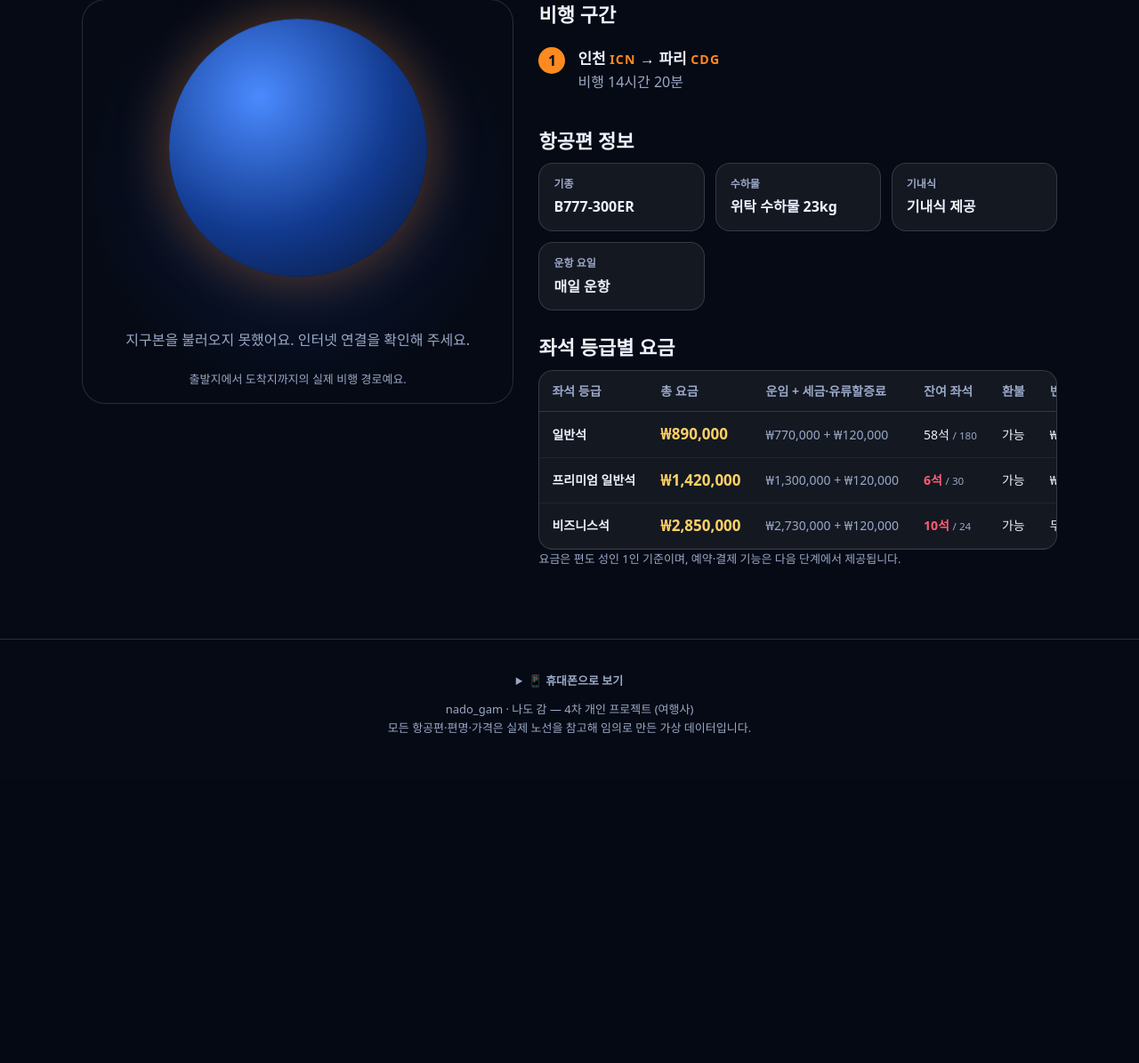
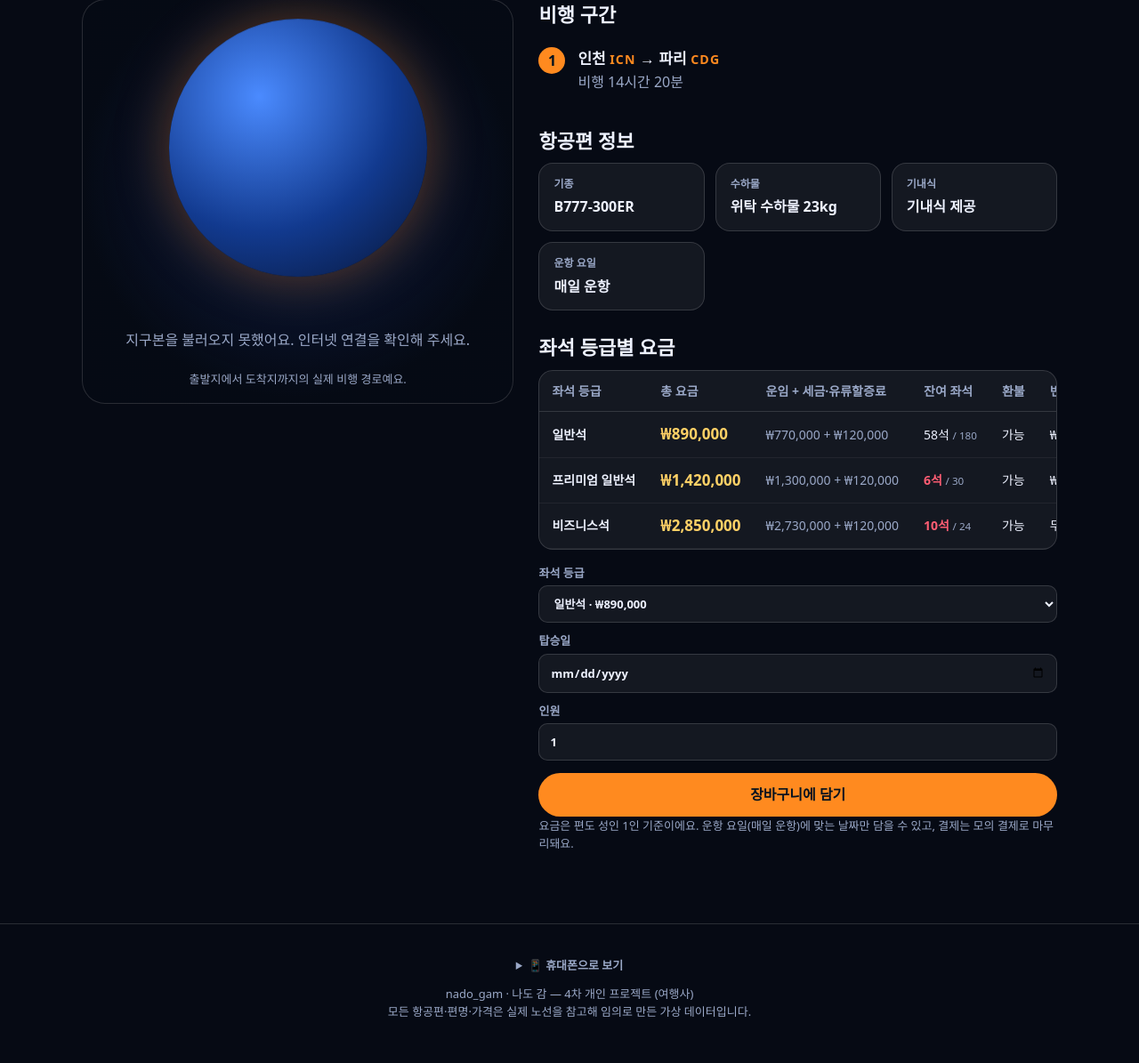
Before and after one commit to ho8566z/nado-gam, a Spring Boot app: page /travel/flights/1 in a window 1280 px wide. Shown: the part 411-1606 px from the top of the page at 89% size. Before the commit the page ends 1235 px from the top, so only its background shows below. Run offline with Spring Boot 4, Linux system fonts and the light colour scheme; a user stored in the database is signed in; some of the project's set-up classes (security, data sources, template engines, error pages and the like) are left out, and stand-ins take their place; some libraries are stand-ins or nearby versions; some web fonts are replaced.

Commit message:
feat(travel): 항공편 상세와 국내 이동편에 담기 폼 추가
항공편 상세에 좌석 등급·탑승일·인원 폼을, 국내 도시의 이동편마다 탑승일·인원 폼을 넣어 장바구니에 담을 수 있게 했다.

```diff
--- a/src/main/resources/templates/travel/flight.html
+++ b/src/main/resources/templates/travel/flight.html
@@ -88,7 +88,19 @@
 					</tbody>
 				</table>
 			</div>
-			<p class="muted small">요금은 편도 성인 1인 기준이며, 예약·결제 기능은 다음 단계에서 제공됩니다.</p>
+			<form class="cart-form cart-form--flight" th:action="@{/cart/add}" method="post">
+				<input type="hidden" name="type" value="FLIGHT">
+				<input type="hidden" name="refId" th:value="${detail.flight().flightId()}">
+				<label>좌석 등급
+					<select name="cabin" required>
+						<option th:each="f : ${detail.fares()}" th:value="${f.cabinClass()}" th:text="${f.cabinLabel()} + ' · ' + ${f.totalLabel()}">일반석</option>
+					</select>
+				</label>
+				<label>탑승일 <input type="date" name="date" required th:attr="min=${#temporals.format(#temporals.createToday().plusDays(1), 'yyyy-MM-dd')},max=${#temporals.format(#temporals.createToday().plusYears(1), 'yyyy-MM-dd')}"></label>
+				<label>인원 <input type="number" name="quantity" value="1" min="1" max="9" required></label>
+				<button type="submit" class="button">장바구니에 담기</button>
+			</form>
+			<p class="muted small">요금은 편도 성인 1인 기준이에요. 운항 요일(<span th:text="${detail.operatingLabel()}">매일 운항</span>)에 맞는 날짜만 담을 수 있고, 결제는 모의 결제로 마무리돼요.</p>
 		</section>
 	</div>
 
```
Also changed, not shown: src/main/resources/templates/domestic/detail.html (+8 -2 lines).
